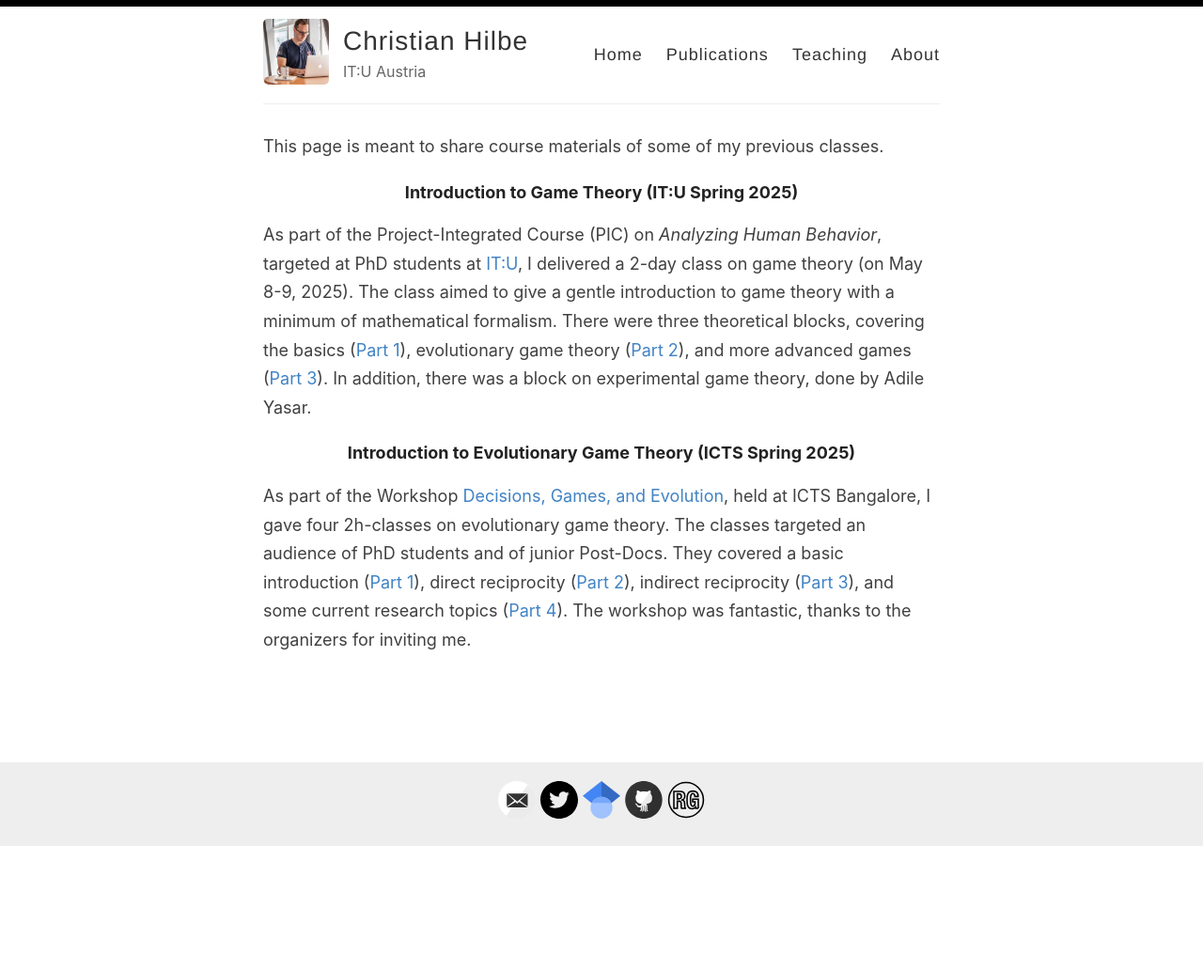
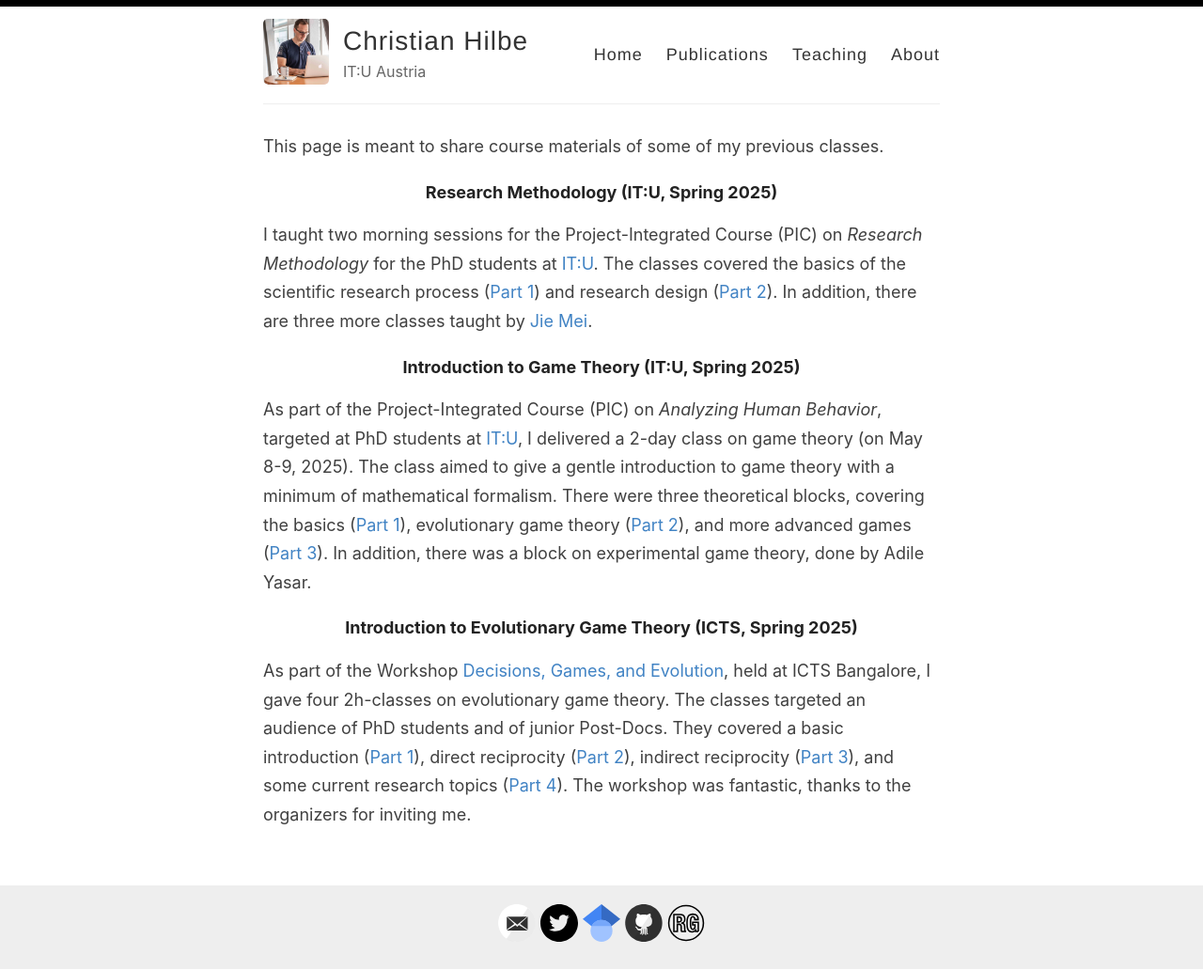
Before and after one commit to christian-hilbe/christian-hilbe.github.io, a Jekyll site: the page built from _pages/teaching.md, in a window 1280 px wide. Shown: the whole page at 94% size. Built offline with Jekyll 4.4.1, drawn with Linux system fonts in a browser that asks for light colours; before the commit the page ends 901 px from its top, so only the background shows below that.

Commit message:
CH: Smaller additions to homepage: Saptarshis page, Valentins paper, teaching on research methodology

```diff
--- a/_pages/teaching.md
+++ b/_pages/teaching.md
@@ -6,10 +6,14 @@ permalink: /teaching/
 
 This page is meant to share course materials of some of my previous classes.
 
-###### Introduction to Game Theory (IT:U Spring 2025)
+###### Research Methodology (IT:U, Spring 2025)
+
+I taught two morning sessions for the Project-Integrated Course (PIC) on *Research Methodology* for the PhD students at [IT:U](https://it-u.at/en/).
+The classes covered the basics of the scientific research process ([Part 1](../files/teaching/2025_ResearchMethodology/part1.pdf)) and research design ([Part 2](../files/teaching/2025_ResearchMethodology/part2.pdf)). In addition, there are three more classes taught by [Jie Mei](https://scholar.google.com/citations?user=n7zXscEAAAAJ&hl=en).
+
+###### Introduction to Game Theory (IT:U, Spring 2025)
 
 As part of the Project-Integrated Course (PIC) on *Analyzing Human Behavior*, targeted at PhD students at [IT:U](https://it-u.at/en/), I delivered a 2-day class on game theory (on May 8-9, 2025). The class aimed to give a gentle introduction to game theory with a minimum of mathematical formalism. There were three theoretical blocks, covering the basics ([Part 1](../files/teaching/2025_GameTheory/part1.pdf)), evolutionary game theory ([Part 2](../files/teaching/2025_GameTheory/part2.pdf)), and more advanced games ([Part 3](../files/teaching/2025_GameTheory/part3.pdf)). In addition, there was a block on experimental game theory, done by Adile Yasar.
 
-
-###### Introduction to Evolutionary Game Theory (ICTS Spring 2025)
+###### Introduction to Evolutionary Game Theory (ICTS, Spring 2025)
 As part of the Workshop [Decisions, Games, and Evolution](https://www.icts.res.in/program/DGE2025), held at ICTS Bangalore, I gave four 2h-classes on evolutionary game theory. The classes targeted an audience of PhD students and of junior Post-Docs. They covered a basic introduction ([Part 1](../files/teaching/2025_EGT/part1.pdf)), direct reciprocity ([Part 2](../files/teaching/2025_EGT/part2.pdf)), indirect reciprocity ([Part 3](../files/teaching/2025_EGT/part3.pdf)), and some current research topics ([Part 4](../files/teaching/2025_EGT/part4.pdf)). The workshop was fantastic, thanks to the organizers for inviting me.
```
Also changed, not shown: _pages/about.md (+1 -1 lines), _pages/publications.md (+6 -4 lines), 3 other files.
